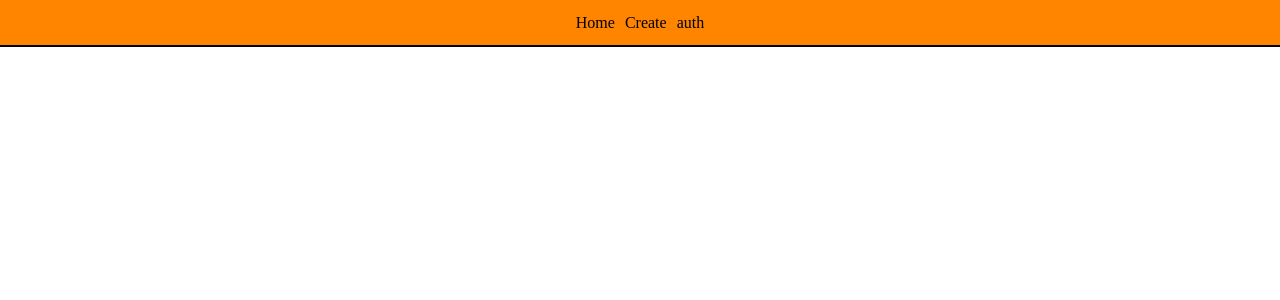
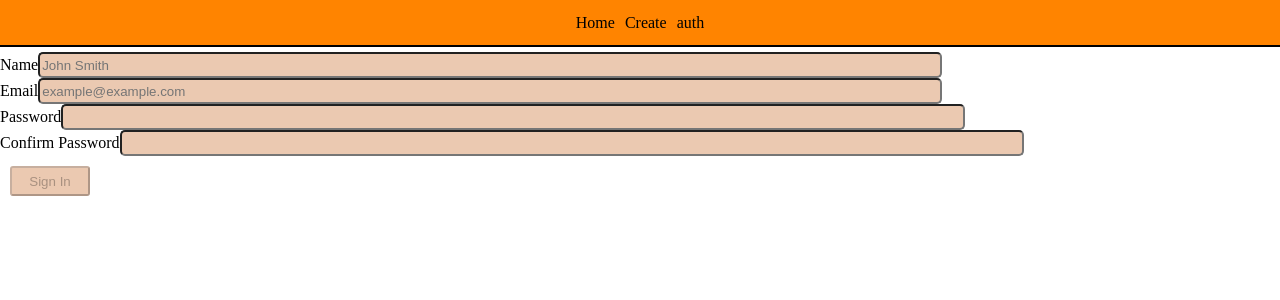
Before and after one commit to Talal146/Food-Crafter--Front-end, a React (Vite) app: page /auth/register in a window 1280 px wide. Before the commit this address had no page. Shown: the top 300 px of the page. Built offline with nearby package versions, Linux system fonts and the light colour scheme.

Commit message:
saving SignIn data to dataBase

```diff
--- a/src/App.jsx
+++ b/src/App.jsx
@@ -26,7 +26,7 @@ const App = () => {
           <Route path="/recipesList" element={<RecipesList />} />
           <Route path="/auth" element={<Auth />} />
           <Route path="/auth/logIn" element={<LogIn />} />
-          <Route path="/auth/signUp" element={<SignUp />} />
+          <Route path="/auth/register" element={<SignUp />} />
         </Routes>
       </main>
     </div>
--- a/src/components/SignUp.jsx
+++ b/src/components/SignUp.jsx
@@ -1,34 +1,101 @@
 import '../App.css'
 
-const SignUp = () => {
+import { useState } from 'react'
+import { useNavigate } from 'react-router-dom'
+import { RegisterUser } from '../services/Auth'
 
+const Register = () => {
+  let navigate = useNavigate()
+
+  const [formValues, setFormValues] = useState({
+    name: '',
+    email: '',
+    password: '',
+    confirmPassword: ''
+  })
+
+  const handleChange = (e) => {
+    setFormValues({ ...formValues, [e.target.name]: e.target.value })
+  }
+
+  const handleSubmit = async (e) => {
+    e.preventDefault()
+    await RegisterUser({
+      name: formValues.name,
+      email: formValues.email,
+      password: formValues.password
+    })
+    setFormValues({
+      name: '',
+      email: '',
+      password: '',
+      confirmPassword: ''
+    })
+    navigate('/auth')
+  }
 
   return (
-    <div className="sign-up">
-      signup page
-      <form className='sign-form'>
-        <div className="input-container">
-          <label>user name</label>
-          <input type="text" required />
+    <>
+      <div className="container">
+        <div className="register-card centered">
+          <form onSubmit={handleSubmit}>
+            <div className="input-wrapper">
+              <label htmlFor="name">Name</label>
+              <input
+                onChange={handleChange}
+                name="name"
+                type="text"
+                placeholder="John Smith"
+                value={formValues.name}
+                required
+              />
             </div>
-        <div className="input-container">
-          <label>email</label>
-          <input type="email" required />
+            <div className="input-wrapper">
+              <label htmlFor="email">Email</label>
+              <input
+                onChange={handleChange}
+                name="email"
+                type="email"
+                placeholder="example@example.com"
+                value={formValues.email}
+                required
+              />
             </div>
-        <div className="input-container">
-          <label>password</label>
-          <input type="password" required />
+
+            <div className="input-wrapper">
+              <label htmlFor="password">Password</label>
+              <input
+                onChange={handleChange}
+                type="password"
+                name="password"
+                value={formValues.password}
+                required
+              />
             </div>
-        <div className="input-container">
-          <label>Confirm password</label>
-          <input type="password" required />
+            <div className="input-wrapper">
+              <label htmlFor="confirmPassword">Confirm Password</label>
+              <input
+                onChange={handleChange}
+                type="password"
+                name="confirmPassword"
+                value={formValues.confirmPassword}
+                required
+              />
             </div>
-        <button type='submit'>
-            Sign Up
+            <button
+              disabled={
+                !formValues.email ||
+                (!formValues.password &&
+                  formValues.confirmPassword === formValues.password)
+              }
+            >
+              Sign In
             </button>
           </form>
         </div>
+      </div>
+    </>
   )
 }
 
-export default SignUp
+export default Register
--- a/src/pages/Auth.jsx
+++ b/src/pages/Auth.jsx
@@ -1,18 +1,19 @@
 import '../App.css'
-import { Link } from "react-router-dom"
-
+import { Link } from 'react-router-dom'
 
 const Auth = () => {
-
-
   return (
     <div className="auth">
       Hi I'm auth
-      <form className='sign-form'>
+      <form className="sign-form">
         <h4>do you have account?</h4>
-        <Link to="/auth/logIn"><button>LogIn</button></Link>
+        <Link to="/auth/logIn">
+          <button>LogIn</button>
+        </Link>
         <h4>you don't have account?</h4>
-        <Link to="/auth/signUp"><button>SignUp</button></Link>
+        <Link to="/auth/register">
+          <button>register</button>
+        </Link>
       </form>
     </div>
   )
--- a/src/services/Auth.js
+++ b/src/services/Auth.js
@@ -19,7 +19,6 @@ export const RegisterUser = async (data) => {
 }
 export const CheckSession = async () => {
   try {
-    // Checks if the current token if it exists is valid
     const res = await Client.get('/auth/session')
     return res.data
   } catch (error) {
```
Lines whose indentation alone changed are shown as unchanged.
